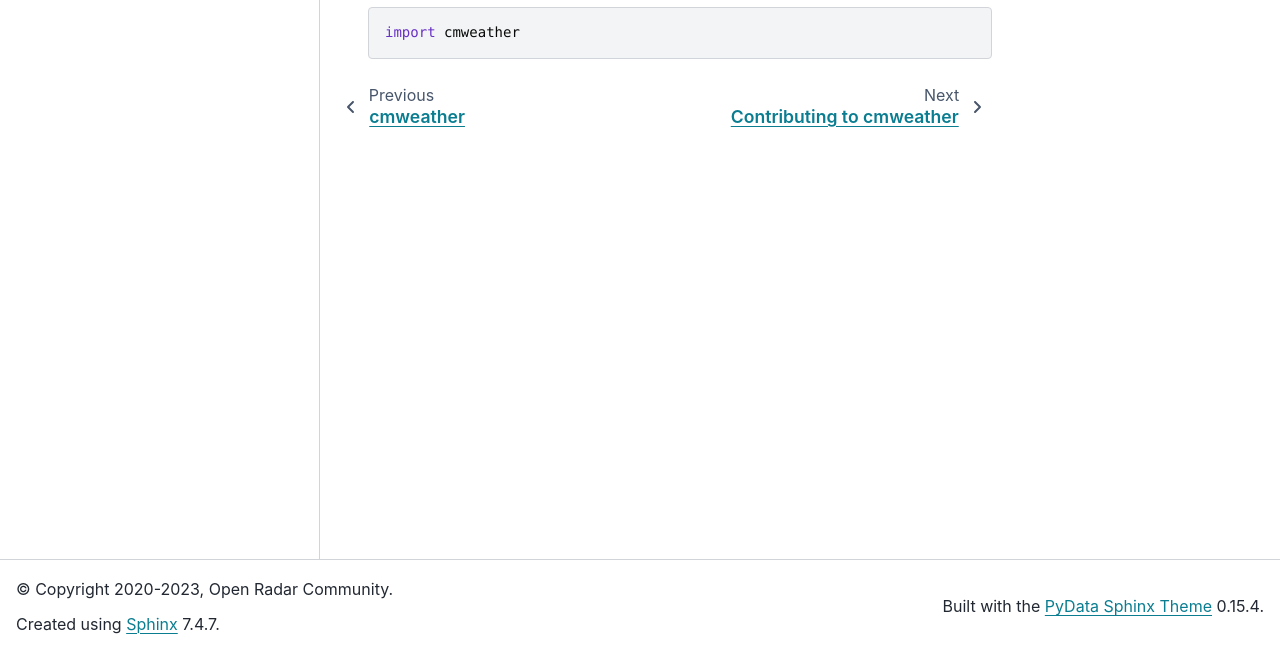
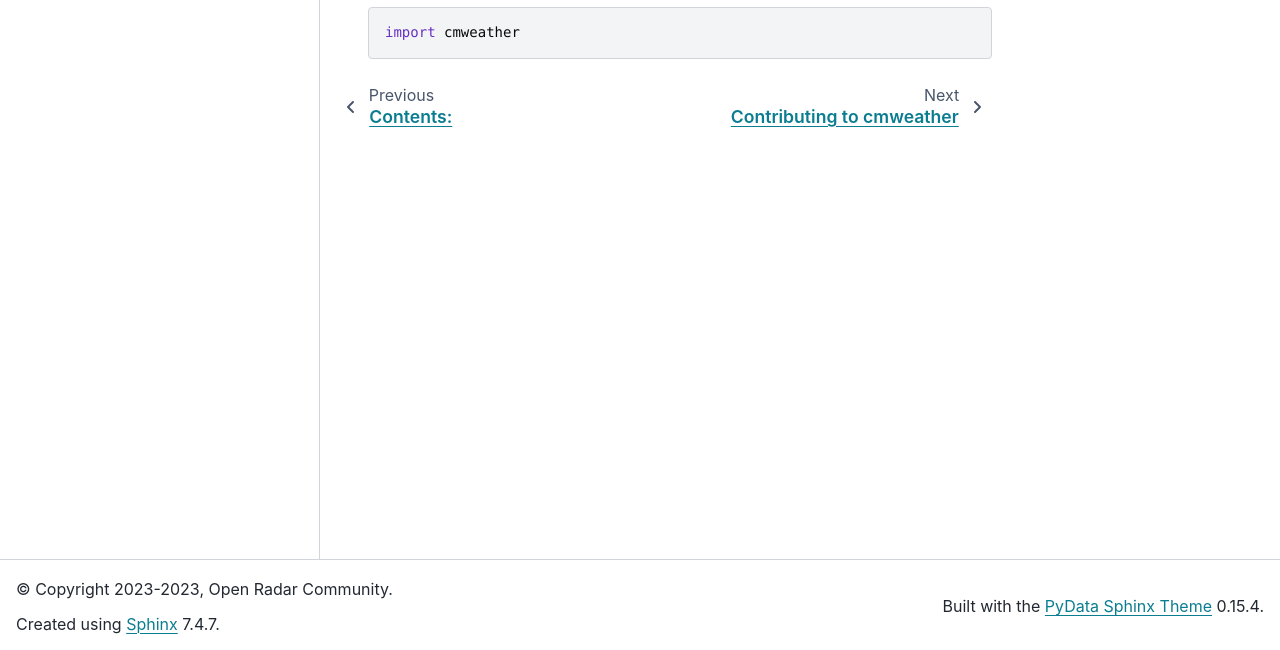
Before and after one commit to openradar/cmweather, a Sphinx documentation site: the page built from docs/source/usage.rst, in a window 1280 px wide. Shown: the part 247-897 px from the top of the page. Built offline with Sphinx 7.4.7 and the PyData theme 0.15.4, drawn with Linux system fonts in a browser that asks for light colours; the version number could not be read and is left out.

Commit message:
remove unndeeded requirements

```diff
--- a/docs/source/conf.py
+++ b/docs/source/conf.py
@@ -75,7 +75,7 @@
 # General information about the project.
 project = 'cmweather'
 current_year = datetime.datetime.now().year
-copyright = f'2020-{current_year}, Open Radar Community'
+copyright = f'2023-{current_year}, Open Radar Community'
 author = 'Open Radar Community'
 # The version info for the project you're documenting, acts as replacement for
 # |version| and |release|, also used in various other places throughout the
--- a/docs/source/index.rst
+++ b/docs/source/index.rst
@@ -1,4 +1,4 @@
-.. include:: ../../README.rst
+.. include:: ../../README.md
 
 Contents:
 =========
--- a/requirements.txt
+++ b/requirements.txt
@@ -1,5 +1,2 @@
-netcdf4
-xarray
-pooch
 numpy
 matplotlib
```
Also changed, not shown: README.md (deleted, +0 -3 lines), README.rst (+6 -6 lines), 1 other file.
